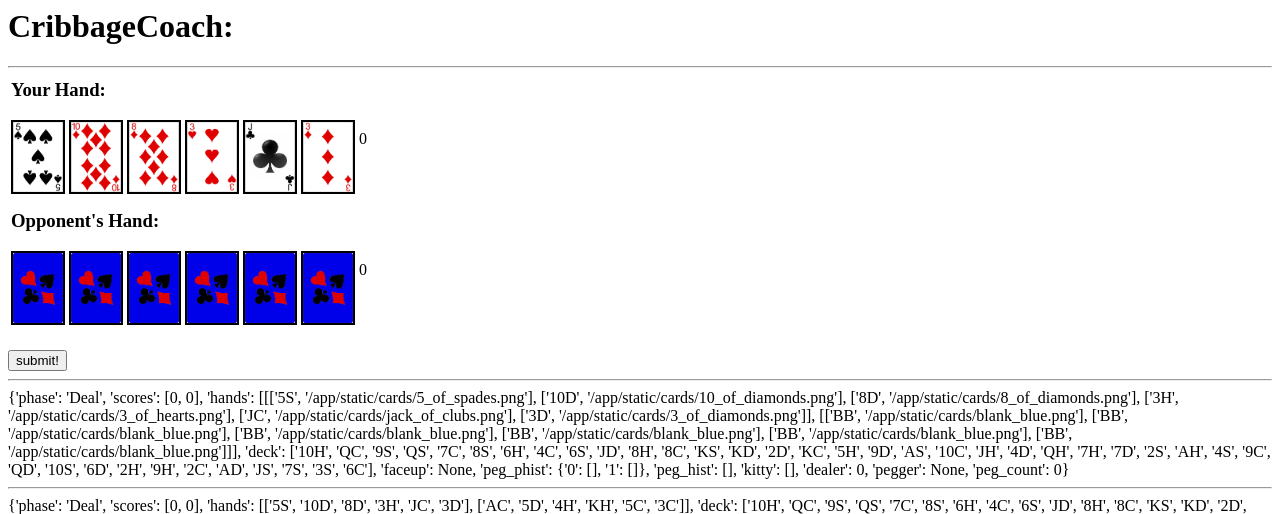
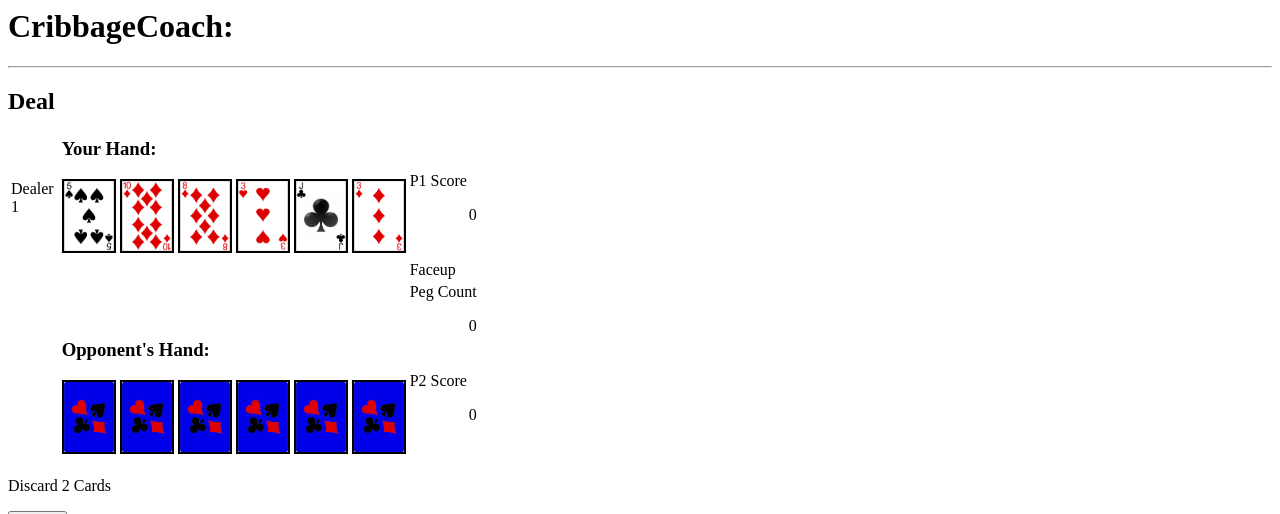
Before and after one commit to alexjohnson84/crib, a Flask app: page / in a window 1280 px wide. Shown: the top 514 px of the page. Run offline with Flask 2, Linux system fonts and the light colour scheme; parts of the project's set-up code (start-up, migrations or seed data) failed here and were passed over.

Commit message:
first pass on frontend.  Kinks in pegging in both scoring and legal moves

```diff
--- a/app/app.py
+++ b/app/app.py
@@ -4,6 +4,22 @@ from copy import deepcopy
 from forms import ResponseForm
 from itertools import combinations
 from sklearn.externals import joblib
+import random
+
+
+instructions = {'Deal': {'cue': 'Discard 2 Cards',
+                        'selection': 2},
+                'Discard': {'cue': 'Turn Over Card',
+                            'selection': 0},
+                'Turn': {'cue': 'Submit to Start Pegging',
+                        'selection': 0},
+                'Pegging': {'cue': 'Continue Pegging',
+                            'selection': 1},
+                'Pegging Complete': {'cue': 'Click to Score',
+                'selection': 0},
+                'Round Complete': {'cue': 'Click to Score',
+                'selection': 0}
+                }
 
 app = Flask(__name__, static_url_path='/app/static')
 app.config.from_object('config')
@@ -15,7 +31,6 @@ with open('app/static/mapping/card_dir.txt') as f:
 
 def lookup_cards(lst):
     card_paths = []
-    print lst
     for card in lst:
         card_paths.append([card, url_for('static', filename=img_map[card])])
     return card_paths
@@ -38,26 +53,60 @@ cg = CribGame()
 @app.route('/')
 @app.route('/index', methods=['GET', 'POST'])
 def index():
-    if request.method == 'POST':
-        if 'discard_selection' in request.values:
-            user_reponse = request.values['discard_selection'].split(',')
-            opponent_response = find_best_combination(session['true_status']['hands'][1], session['true_status']['dealer'])
-            print opponent_response
+    obscure_hand = True
+    # check for existence
+    if 'true_status' not in session:
+        session['true_status'] = cg.update()
+    elif session['true_status']['phase'] == 'Deal':
+        if request.method == 'POST':
+            if 'discard_selection' in request.values:
+                # import pdb; pdb.set_trace()
+                user_response = request.values['discard_selection'].split(',')
+                opponent_response = find_best_combination(session['true_status']['hands'][1], session['true_status']['dealer'])
+                session['true_status'] = cg.update(session['true_status'], [user_response, opponent_response])
+    elif session['true_status']['phase'] == 'Discard':
+        session['true_status'] = cg.update(session['true_status'])
 
-            session['true_status'] = cg.update(session['true_status'], [user_reponse, opponent_response])
-            print session['true_status']
+    # elif session['true_status']['phase'] == 'Turn':
+    #     session['true_status'] = cg.update(session['true_status'])
+    elif session['true_status']['phase'] in ['Pegging', 'Turn']:
+        print session['true_status']
+        if session['true_status']['pegger'] == 0:
+            user_response = request.values['discard_selection']
+            session['true_status'] = cg.update(session['true_status'], user_response)
+        if len(session['true_status']['hands'][1]) > 0:
+            opponent_response = random.choice(session['true_status']['hands'][1])
+        else:
+            opponent_response = None
+        session['true_status'] = cg.update(session['true_status'], opponent_response)
+    elif session['true_status']['phase'] == 'Pegging Complete':
+        session['true_status'] = cg.update(session['true_status'])
+        obscure_hand = False
+    elif session['true_status']['phase'] == 'Round Complete':
+        session['true_status'] = cg.update(session['true_status'])
+        obscure_hand = False
 
-            session['game_status']['faceup'] = lookup_cards([session['true_status']['faceup']])
-    else:
-        session['true_status'] = cg.update()
-        game_status = deepcopy(session['true_status'])
+
+    game_status = deepcopy(session['true_status'])
+    if obscure_hand == True:
         game_status['hands'][1] = ["BB"] * len(game_status['hands'][1])
-        game_status['hands'] = [lookup_cards(hand) for hand in game_status['hands']]
-        session['game_status'] = game_status
+    if session['true_status']['faceup'] is not None:
+        game_status['faceup'] = lookup_cards([game_status['faceup']])
+    if session['true_status']['phase'] == 'Round Complete':
+        #we render kitty where phist is for dealer
+        dealer = game_status['dealer']
+        game_status['peg_phist'][str(dealer)] = game_status['kitty']
+
+    game_status['hands'] = [lookup_cards(hand) for hand in game_status['hands']]
+    game_status['peg_phist'] = {key:lookup_cards(val) for key,val in game_status['peg_phist'].iteritems()}
+    session['game_status'] = game_status
     form = ResponseForm()
 
 
-    return render_template('index.html',  game_status=session['game_status'], true_status=session['true_status'], form=form)
+    return render_template('index.html',  game_status=session['game_status'],
+                            true_status=session['true_status'],
+                            form=form,
+                            cue=instructions[session['game_status']['phase']])
 
 if __name__ == '__main__':
     app.run(debug=True)
--- a/app/templates/index.html
+++ b/app/templates/index.html
@@ -1,8 +1,19 @@
 {% extends "base.html" %}
 {% block content %}
 
+<h2>{{ game_status['phase'] }}</h2>
 <table>
   <tr>
+    <td>
+      Dealer
+      <br>
+      {% if game_status['dealer'] %}
+      {% else %}
+      1
+      {% endif %}
+    </td>
+    <td>
+    </td>
     <td>
       <h3>Your Hand:</h3>
       {% for card in game_status['hands'][0] %}
@@ -10,18 +21,47 @@
       {% endfor %}
     </td>
     <td>
+      <p>P1 Score</p>
       <p style="text-align:right">{{ game_status['scores'][0]}}</p>
     </td>
   </tr>
   <tr>
     <td></td>
     <td></td>
+    <td>
+      {% for card in game_status['peg_phist']['0'] %}
+        <img src='{{ card[1] }}' id='{{ card[0] }}' height='70', width='50', border=2>
+      {% endfor %}
+    </td>
+    <td>
+      <p>Faceup</p>
+      {% if game_status['faceup'] %}
+        <img src='{{ game_status['faceup'][0][1] }}' height='70', width='50', border=2>
+      {% endif %}
+    </td>
   </tr>
   <tr>
     <td></td>
     <td></td>
+    <td>
+      {% for card in game_status['peg_phist']['1'] %}
+        <img src='{{ card[1] }}' id='{{ card[0] }}' height='70', width='50', border=2>
+      {% endfor %}
+    </td>
+    <td>
+      <p>Peg Count</p>
+      <p style="text-align:right">{{ game_status['peg_count']}}</p>
+    </td>
   </tr>
   <tr>
+    <td>
+      {% if game_status['dealer'] %}
+      1
+      {% else %}
+      {% endif %}
+    </td>
+    <td>
+    </td>
     <td>
       <h3>Opponent's Hand:</h3>
       {% for card in game_status['hands'][1] %}
@@ -29,6 +69,7 @@
       {% endfor %}
     </td>
     <td>
+      <p>P2 Score</p>
       <p style="text-align:right">{{ game_status['scores'][1]}}</p>
     </td>
   </tr>
@@ -38,8 +79,9 @@
 {{ form.hidden_tag() }}
 {{ form.discard_selection }}
 <!-- {{ form.current_status }} -->
-<br>
-<button type="submit" form="card_acts" onclick="submit_discards(2);">submit!</button>
+<p>{{ cue['cue'] }}</p>
+
+<button type="submit" form="card_acts" onclick="submit_discards({{ cue['selection'] }});">submit!</button>
 <hr>
 {{ game_status }}
 <hr>
--- a/gameplay/cribplay.py
+++ b/gameplay/cribplay.py
@@ -165,11 +165,13 @@ class CribGame(object):
         action
         """
         phase = 'Pegging'
-        if len(status['peg_hist']) == 0:
-            player = status['pegger']
-        else:
-            player = self.switch_player(status['pegger'])
+        # if len(status['peg_hist']) == 0:
+        #     player = status['pegger']
+        # else:
+        player = status['pegger']
         player_pegs = len(status['peg_phist'][str(player)])
+        print "player pegs is %s" % (player_pegs)
+        print status['peg_phist']
         scores = status['scores']
         while player_pegs < 4:
             hand = status['hands'][player]
@@ -181,6 +183,7 @@ class CribGame(object):
             cps = CribPegScore(status['peg_hist'])
             scores[player] += cps.score
             peg_count = cps.count
+            player = self.switch_player(status['pegger'])
             return self.create_response(phase,
                                         scores,
                                         status['hands'],
--- a/models/generate_data.py
+++ b/models/generate_data.py
@@ -90,10 +90,10 @@ def get_highest_file(base_dir):
         minimum_file = 0
     return minimum_file
 
-def run_multi_paras(batch_size=1):
+def run_multi_paras(batch_size=1000):
     batch_num = get_highest_file('data/logs')
     batch_data = run_para_games(batch_size)
-    with open('data/logs/test_para_game_%s.txt' % (batch_num), 'wt') as pg:
+    with open('data/logs/para_game_%s.txt' % (batch_num), 'wt') as pg:
         pg.write(str(batch_data))
 
 
```
Also changed, not shown: models/generate_hand_models.py (+10 -5 lines).
